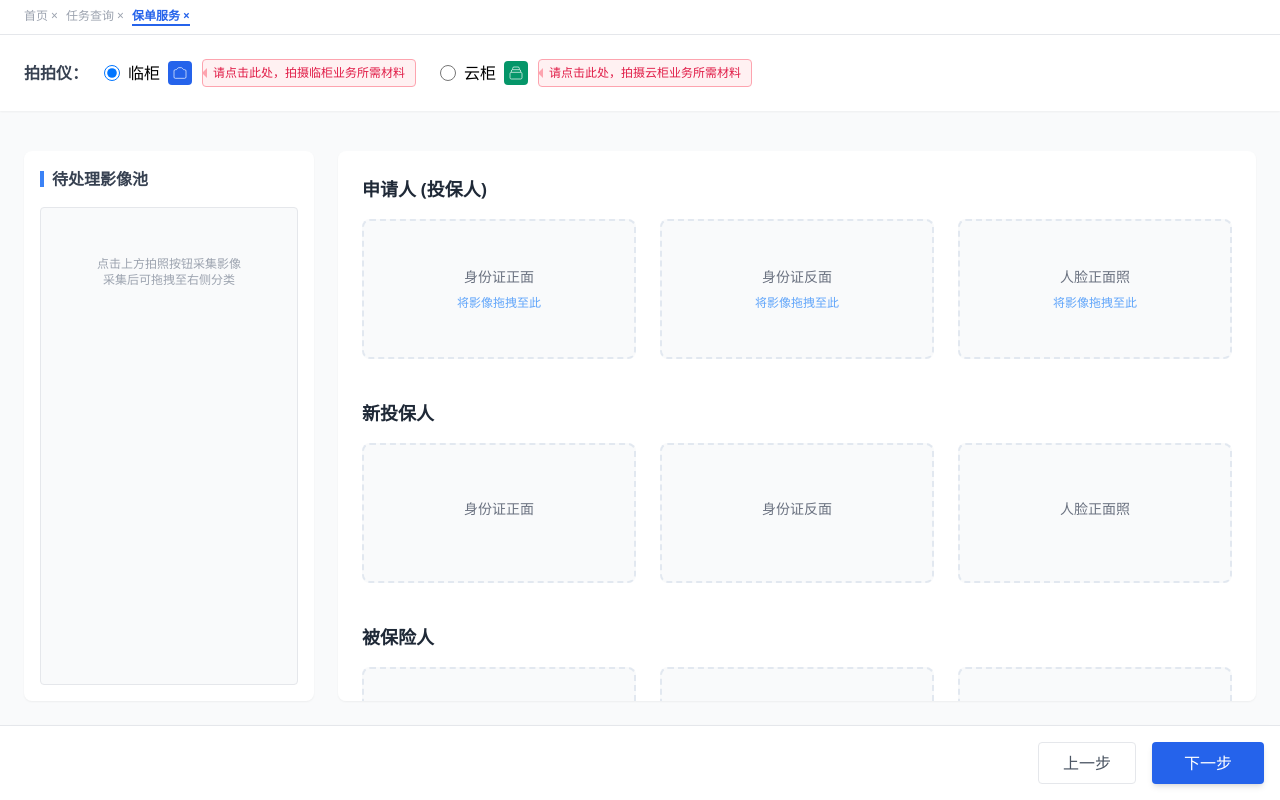
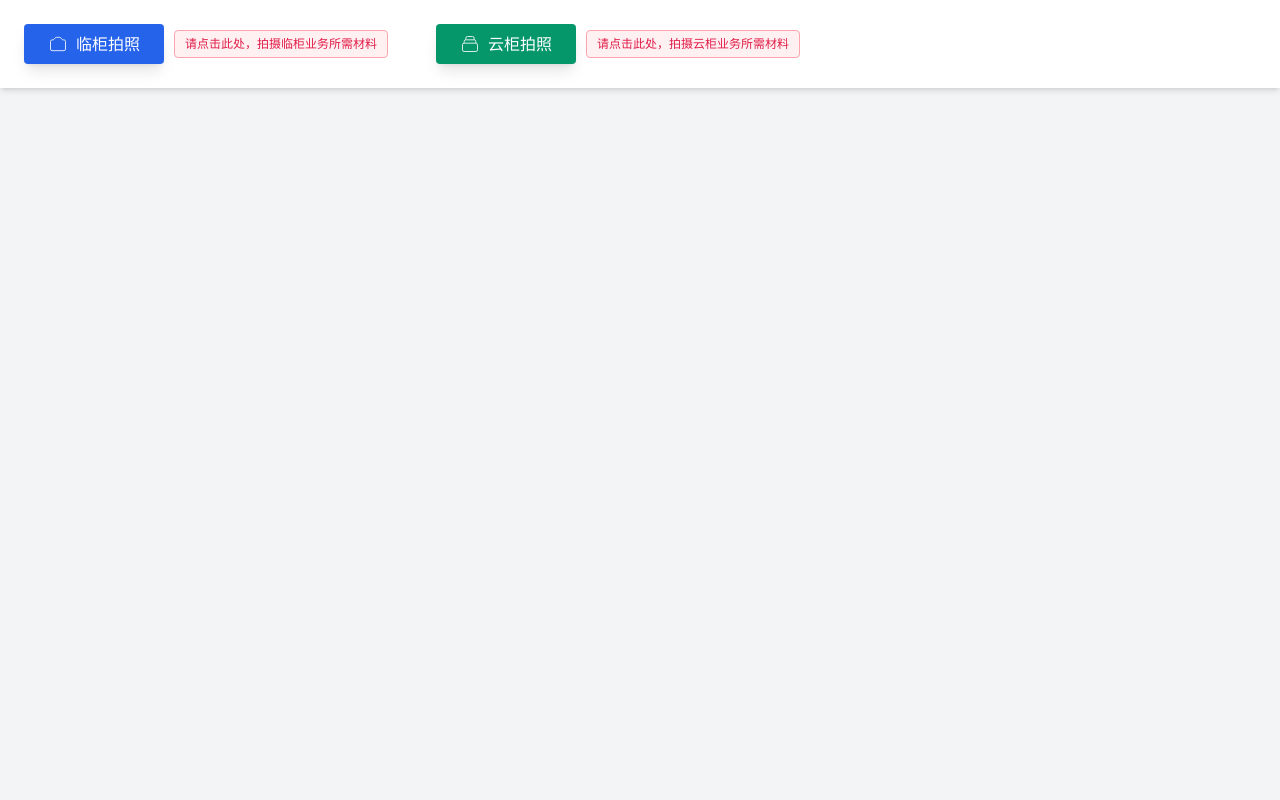
Before and after one commit to brandizhai/image-system, a plain HTML site: page index.html in a window 1280 px wide. Drawn offline with nearby package versions, Linux system fonts and the light colour scheme.

Commit message:
Add files via upload

```diff
--- a/index.html
+++ b/index.html
@@ -2,219 +2,168 @@
 <html lang="zh-CN">
 <head>
     <meta charset="UTF-8">
-    <title>影像采集与归档系统</title>
+    <title>高拍仪影像归档系统</title>
     <script src="https://cdn.tailwindcss.com"></script>
     <style>
         .guide-bubble {
-            background: #fff1f2;
-            border: 1px solid #fda4af;
-            color: #e11d48;
-            padding: 4px 10px;
-            border-radius: 4px;
-            font-size: 12px;
-            position: relative;
-            margin-left: 10px;
+            background: #fff1f2; border: 1px solid #fda4af; color: #e11d48;
+            padding: 4px 10px; border-radius: 4px; font-size: 12px; margin-left: 10px;
         }
-        .guide-bubble::before {
-            content: '';
-            position: absolute;
-            left: -6px;
-            top: 50%;
-            transform: translateY(-50%);
-            border: 5px solid transparent;
-            border-right-color: #fda4af;
+        .modal-mask {
+            display: none; position: fixed; inset: 0; background: rgba(0,0,0,0.5);
+            z-index: 50; align-items: center; justify-content: center;
         }
-        .drop-zone {
-            border: 2px dashed #e2e8f0;
-            transition: all 0.2s;
-            min-height: 140px;
+        .type-item.drag-over {
+            background-color: #dbeafe; border-color: #3b82f6;
         }
-        .drop-zone.drag-over {
-            border-color: #3b82f6;
-            background-color: #eff6ff;
+        .photo-thumb {
+            cursor: grab; transition: transform 0.2s;
         }
-        .image-card {
-            cursor: grab;
-            transition: transform 0.2s;
-        }
-        .image-card:active {
-            cursor: grabbing;
-        }
+        .photo-thumb:active { cursor: grabbing; }
     </style>
 </head>
-<body class="bg-gray-50 min-h-screen">
+<body class="bg-gray-100 min-h-screen">
 
-    <div class="bg-white border-b px-6 py-2 flex items-center space-x-4 shadow-sm">
-        <div class="flex space-x-2 text-xs text-gray-400">
-            <span>首页 ×</span>
-            <span>任务查询 ×</span>
-            <span class="text-blue-600 font-bold border-b-2 border-blue-600">保单服务 ×</span>
+    <div class="bg-white p-6 shadow-md flex items-center space-x-12">
+        <div class="flex items-center">
+            <button onclick="openModal('临柜')" class="bg-blue-600 hover:bg-blue-700 text-white px-6 py-2 rounded shadow-lg flex items-center">
+                <svg class="w-5 h-5 mr-2" fill="none" stroke="currentColor" viewBox="0 0 24 24"><path d="M3 9a2 2 0 012-2h.93a2 2 0 001.664-.89l.812-1.22A2 2 0 0110.07 4h3.86a2 2 0 011.664.89l.812 1.22A2 2 0 0018.07 7H19a2 2 0 012 2v9a2 2 0 01-2 2H5a2 2 0 01-2-2V9z"></path></svg>
+                临柜拍照
+            </button>
+            <div class="guide-bubble">请点击此处，拍摄临柜业务所需材料</div>
+        </div>
+
+        <div class="flex items-center">
+            <button onclick="openModal('云柜')" class="bg-emerald-600 hover:bg-emerald-700 text-white px-6 py-2 rounded shadow-lg flex items-center">
+                <svg class="w-5 h-5 mr-2" fill="none" stroke="currentColor" viewBox="0 0 24 24"><path d="M19 11H5m14 0a2 2 0 012 2v6a2 2 0 01-2 2H5a2 2 0 01-2-2v-6a2 2 0 012-2m14 0V9a2 2 0 00-2-2M5 11V9a2 2 0 012-2m0 0V5a2 2 0 012-2h6a2 2 0 012 2v2M7 7h10"></path></svg>
+                云柜拍照
+            </button>
+            <div class="guide-bubble">请点击此处，拍摄云柜业务所需材料</div>
         </div>
     </div>
 
-    <div class="bg-white p-6 shadow-sm mb-4">
-        <div class="flex items-center space-x-8">
-            <div class="flex items-center">
-                <span class="text-gray-700 font-bold mr-4">拍拍仪：</span>
-                <label class="inline-flex items-center mr-6 cursor-pointer">
-                    <input type="radio" name="mode" class="w-4 h-4 text-blue-600" checked>
-                    <span class="ml-2">临柜</span>
-                    <button onclick="simulateCapture()" class="ml-2 bg-blue-600 text-white p-1 rounded hover:bg-blue-700">
-                        <svg class="w-4 h-4" fill="none" stroke="currentColor" viewBox="0 0 24 24"><path d="M3 9a2 2 0 012-2h.93a2 2 0 001.664-.89l.812-1.22A2 2 0 0110.07 4h3.86a2 2 0 011.664.89l.812 1.22A2 2 0 0018.07 7H19a2 2 0 012 2v9a2 2 0 01-2 2H5a2 2 0 01-2-2V9z"></path></svg>
-                    </button>
-                    <div class="guide-bubble">请点击此处，拍摄临柜业务所需材料</div>
-                </label>
+    <div id="cameraModal" class="modal-mask">
+        <div class="bg-white w-11/12 h-5/6 rounded-xl shadow-2xl flex flex-col overflow-hidden">
+            <div class="bg-gray-800 p-4 flex justify-between items-center">
+                <div class="flex space-x-4">
+                    <button class="bg-gray-600 text-white px-4 py-1 rounded hover:bg-gray-500 text-sm">扫描</button>
+                    <button onclick="takePhoto()" class="bg-blue-500 text-white px-6 py-1 rounded hover:bg-blue-400 text-sm font-bold">拍摄</button>
+                    <button onclick="closeModal()" class="bg-green-600 text-white px-4 py-1 rounded hover:bg-green-500 text-sm">提交</button>
+                </div>
+                <span id="modalTitle" class="text-white font-medium">高拍仪采集终端</span>
+                <button onclick="closeModal()" class="text-gray-400 hover:text-white text-2xl">&times;</button>
+            </div>
 
-                <label class="inline-flex items-center cursor-pointer">
-                    <input type="radio" name="mode" class="w-4 h-4 text-blue-600">
-                    <span class="ml-2">云柜</span>
-                    <button onclick="simulateCapture()" class="ml-2 bg-emerald-600 text-white p-1 rounded hover:bg-emerald-700">
-                        <svg class="w-4 h-4" fill="none" stroke="currentColor" viewBox="0 0 24 24"><path d="M19 11H5m14 0a2 2 0 012 2v6a2 2 0 01-2 2H5a2 2 0 01-2-2v-6a2 2 0 012-2m14 0V9a2 2 0 00-2-2M5 11V9a2 2 0 012-2m0 0V5a2 2 0 012-2h6a2 2 0 012 2v2M7 7h10"></path></svg>
-                    </button>
-                    <div class="guide-bubble">请点击此处，拍摄云柜业务所需材料</div>
-                </label>
+            <div class="flex-1 flex overflow-hidden">
+                <div class="w-64 bg-gray-50 border-r p-4 overflow-y-auto space-y-2">
+                    <h4 class="text-xs font-bold text-gray-500 mb-3 uppercase">影像类型</h4>
+                    <div id="typeList">
+                        </div>
+                </div>
+
+                <div class="flex-1 bg-black flex items-center justify-center relative">
+                    <div class="text-white text-center opacity-50">
+                        <svg class="w-20 h-20 mx-auto mb-2" fill="none" stroke="currentColor" viewBox="0 0 24 24"><path d="M15 10l4.553-2.276A1 1 0 0121 8.618v6.764a1 1 0 01-1.447.894L15 14M5 18h8a2 2 0 002-2V8a2 2 0 00-2-2H5a2 2 0 00-2 2v8a2 2 0 002 2z"></path></svg>
+                        <p>摄像头视频流实时预览中...</p>
+                    </div>
+                    <div class="absolute bottom-4 right-4 bg-white/20 text-white text-[10px] px-2 py-1 rounded">1920 x 1080</div>
+                </div>
+
+                <div class="w-72 bg-gray-100 border-l p-4 overflow-y-auto">
+                    <h4 class="text-xs font-bold text-gray-500 mb-3 uppercase">已拍摄照片 (拖拽归档)</h4>
+                    <div id="photoPool" class="space-y-4">
+                        </div>
+                </div>
             </div>
         </div>
     </div>
 
-    <div class="max-w-[1600px] mx-auto grid grid-cols-12 gap-6 p-6">
+    <script>
+        const types = [
+            "投保人身份证", "投保人人脸正面照",
+            "被保人身份证", "被保人人脸正面照",
+            "新投保人身份证", "新投保人人脸正面照",
+            "其他"
+        ];
 
-        <div class="col-span-3 bg-white p-4 rounded-lg shadow-sm h-[calc(100vh-250px)] flex flex-col">
-            <h3 class="font-bold text-gray-700 mb-4 flex items-center">
-                <span class="w-1 h-4 bg-blue-500 mr-2"></span>待处理影像池
-            </h3>
-            <div id="imagePool" class="flex-1 overflow-y-auto space-y-4 p-2 bg-gray-50 rounded border border-inner">
-                <p class="text-xs text-gray-400 text-center mt-10">点击上方拍照按钮采集影像<br>采集后可拖拽至右侧分类</p>
-            </div>
-        </div>
+        let photoCount = 0;
+        const typeData = {}; // 存储每个类型的数量
 
-        <div class="col-span-9 bg-white p-6 rounded-lg shadow-sm h-[calc(100vh-250px)] overflow-y-auto">
+        // 初始化左侧列表
+        function initTypes() {
+            const list = document.getElementById('typeList');
+            types.forEach(name => {
+                typeData[name] = 0;
+                const div = document.createElement('div');
+                div.className = "type-item border-2 border-transparent bg-white p-3 rounded-lg shadow-sm text-sm transition-all flex justify-between items-center";
+                div.dataset.name = name;
+                div.innerHTML = `
+                    <span class="text-gray-700 font-medium">${name}</span>
+                    <span class="count-badge bg-blue-100 text-blue-600 px-2 py-0.5 rounded-full text-[10px] font-bold hidden">0</span>
+                `;
+                // 拖拽事件
+                div.ondragover = (e) => { e.preventDefault(); div.classList.add('drag-over'); };
+                div.ondragleave = () => div.classList.remove('drag-over');
+                div.ondrop = (e) => handleDrop(e, name);
+                list.appendChild(div);
+            });
+        }
 
-            <section class="mb-10">
-                <h3 class="font-bold text-lg text-gray-800 mb-4">申请人 (投保人)</h3>
-                <div class="grid grid-cols-3 gap-6">
-                    <div class="drop-zone rounded-lg flex flex-col items-center justify-center p-4 bg-gray-50" ondrop="drop(event)" ondragover="allowDrop(event)">
-                        <span class="text-sm text-gray-500 mb-2">身份证正面</span>
-                        <div class="text-xs text-blue-400">将影像拖拽至此</div>
-                    </div>
-                    <div class="drop-zone rounded-lg flex flex-col items-center justify-center p-4 bg-gray-50" ondrop="drop(event)" ondragover="allowDrop(event)">
-                        <span class="text-sm text-gray-500 mb-2">身份证反面</span>
-                        <div class="text-xs text-blue-400">将影像拖拽至此</div>
-                    </div>
-                    <div class="drop-zone rounded-lg flex flex-col items-center justify-center p-4 bg-gray-50" ondrop="drop(event)" ondragover="allowDrop(event)">
-                        <span class="text-sm text-gray-500 mb-2">人脸正面照</span>
-                        <div class="text-xs text-blue-400">将影像拖拽至此</div>
-                    </div>
-                </div>
-            </section>
+        function openModal(title) {
+            document.getElementById('modalTitle').innerText = title + '业务影像采集';
+            document.getElementById('cameraModal').style.display = 'flex';
+        }
 
-            <section class="mb-10">
-                <h3 class="font-bold text-lg text-gray-800 mb-4">新投保人</h3>
-                <div class="grid grid-cols-3 gap-6">
-                    <div class="drop-zone rounded-lg flex flex-col items-center justify-center p-4 bg-gray-50" ondrop="drop(event)" ondragover="allowDrop(event)">
-                        <span class="text-sm text-gray-500 mb-2">身份证正面</span>
-                    </div>
-                    <div class="drop-zone rounded-lg flex flex-col items-center justify-center p-4 bg-gray-50" ondrop="drop(event)" ondragover="allowDrop(event)">
-                        <span class="text-sm text-gray-500 mb-2">身份证反面</span>
-                    </div>
-                    <div class="drop-zone rounded-lg flex flex-col items-center justify-center p-4 bg-gray-50" ondrop="drop(event)" ondragover="allowDrop(event)">
-                        <span class="text-sm text-gray-500 mb-2">人脸正面照</span>
-                    </div>
-                </div>
-            </section>
+        function closeModal() {
+            document.getElementById('cameraModal').style.display = 'none';
+        }
 
-            <section>
-                <h3 class="font-bold text-lg text-gray-800 mb-4">被保险人</h3>
-                <div class="grid grid-cols-3 gap-6">
-                    <div class="drop-zone rounded-lg flex flex-col items-center justify-center p-4 bg-gray-50" ondrop="drop(event)" ondragover="allowDrop(event)">
-                        <span class="text-sm text-gray-500 mb-2">身份证正面</span>
-                    </div>
-                    <div class="drop-zone rounded-lg flex flex-col items-center justify-center p-4 bg-gray-50" ondrop="drop(event)" ondragover="allowDrop(event)">
-                        <span class="text-sm text-gray-500 mb-2">身份证反面</span>
-                    </div>
-                    <div class="drop-zone rounded-lg flex flex-col items-center justify-center p-4 bg-gray-50" ondrop="drop(event)" ondragover="allowDrop(event)">
-                        <span class="text-sm text-gray-500 mb-2">人脸正面照</span>
-                    </div>
-                </div>
-            </section>
+        // 拍照模拟
+        function takePhoto() {
+            photoCount++;
+            const pool = document.getElementById('photoPool');
+            const id = 'photo_' + photoCount;
+            const color = Math.floor(Math.random()*16777215).toString(16);
 
-        </div>
-    </div>
+            const card = document.createElement('div');
+            card.className = "photo-thumb bg-white p-1 border rounded shadow-sm relative group";
+            card.draggable = true;
+            card.id = id;
+            card.ondragstart = (e) => e.dataTransfer.setData("text", id);
 
-    <div class="fixed bottom-0 w-full bg-white border-t p-4 flex justify-end space-x-4 shadow-lg">
-        <button class="px-6 py-2 border rounded text-gray-600 hover:bg-gray-100">上一步</button>
-        <button class="px-8 py-2 bg-blue-600 text-white rounded hover:bg-blue-700 shadow-md">下一步</button>
-    </div>
-
-    <script>
-        let imgCount = 0;
-
-        // 模拟拍照功能
-        function simulateCapture() {
-            imgCount++;
-            const pool = document.getElementById('imagePool');
-            if(imgCount === 1) pool.innerHTML = ''; // 清除提示文字
-
-            const imgId = 'img_' + imgCount;
-            const card = document.createElement('div');
-            card.className = "image-card bg-white p-2 border rounded shadow-sm relative group";
-            card.draggable = true;
-            card.id = imgId;
-            card.ondragstart = drag;
-
-            // 模拟一张彩色占位图
-            const color = Math.floor(Math.random()*16777215).toString(16);
             card.innerHTML = `
-                <img src="https://via.placeholder.com/200x120/${color}/ffffff?text=Image+${imgCount}" class="w-full h-auto rounded">
-                <div class="text-[10px] text-gray-400 mt-1">采集时间: ${new Date().toLocaleTimeString()}</div>
-                <button onclick="this.parentElement.remove()" class="absolute -top-2 -right-2 bg-red-500 text-white rounded-full w-5 h-5 flex items-center justify-center text-xs opacity-0 group-hover:opacity-100 transition-opacity">×</button>
+                <img src="https://via.placeholder.com/240x160/${color}/ffffff?text=IMG_${photoCount}" class="w-full rounded">
+                <div class="text-[10px] text-gray-400 mt-1">#${photoCount} 待归档</div>
             `;
             pool.prepend(card);
         }
 
-        // 拖拽核心逻辑
-        function allowDrop(ev) {
-            ev.preventDefault();
-            ev.currentTarget.classList.add('drag-over');
+        // 拖拽释放处理
+        function handleDrop(e, typeName) {
+            e.preventDefault();
+            const typeItem = e.currentTarget;
+            typeItem.classList.remove('drag-over');
+
+            const photoId = e.dataTransfer.getData("text");
+            const photoEl = document.getElementById(photoId);
+
+            if (photoEl) {
+                // 更新计数
+                typeData[typeName]++;
+                const badge = typeItem.querySelector('.count-badge');
+                badge.innerText = typeData[typeName];
+                badge.classList.remove('hidden');
+
+                // 视觉反馈：类型项闪烁一下
+                typeItem.classList.add('bg-blue-50');
+                setTimeout(() => typeItem.classList.remove('bg-blue-50'), 500);
+
+                // 从右侧移除
+                photoEl.remove();
+            }
         }
 
-        function drag(ev) {
-            ev.dataTransfer.setData("text", ev.target.id);
-        }
-
-        function drop(ev) {
-            ev.preventDefault();
-            const target = ev.currentTarget;
-            target.classList.remove('drag-over');
-
-            const data = ev.dataTransfer.getData("text");
-            const draggedEl = document.getElementById(data);
-
-            // 将图片移入对应的分类框，并调整样式
-            target.innerHTML = '';
-            const clonedImg = draggedEl.querySelector('img').cloneNode(true);
-            clonedImg.className = "w-full h-full object-cover rounded shadow-inner";
-
-            // 增加覆盖层显示类型名
-            const label = document.createElement('div');
-            label.className = "absolute bottom-0 w-full bg-black/50 text-white text-[10px] py-1 text-center";
-            label.innerText = "已归档";
-
-            target.classList.remove('bg-gray-50');
-            target.classList.add('relative', 'p-0');
-            target.appendChild(clonedImg);
-            target.appendChild(label);
-
-            // 归档后从左侧池中移除
-            draggedEl.remove();
-        }
-
-        // 离开拖拽区域时恢复样式
-        document.addEventListener('dragleave', (e) => {
-            if(e.target.classList && e.target.classList.contains('drop-zone')) {
-                e.target.classList.remove('drag-over');
-            }
-        });
+        initTypes();
     </script>
 </body>
 </html>
```
